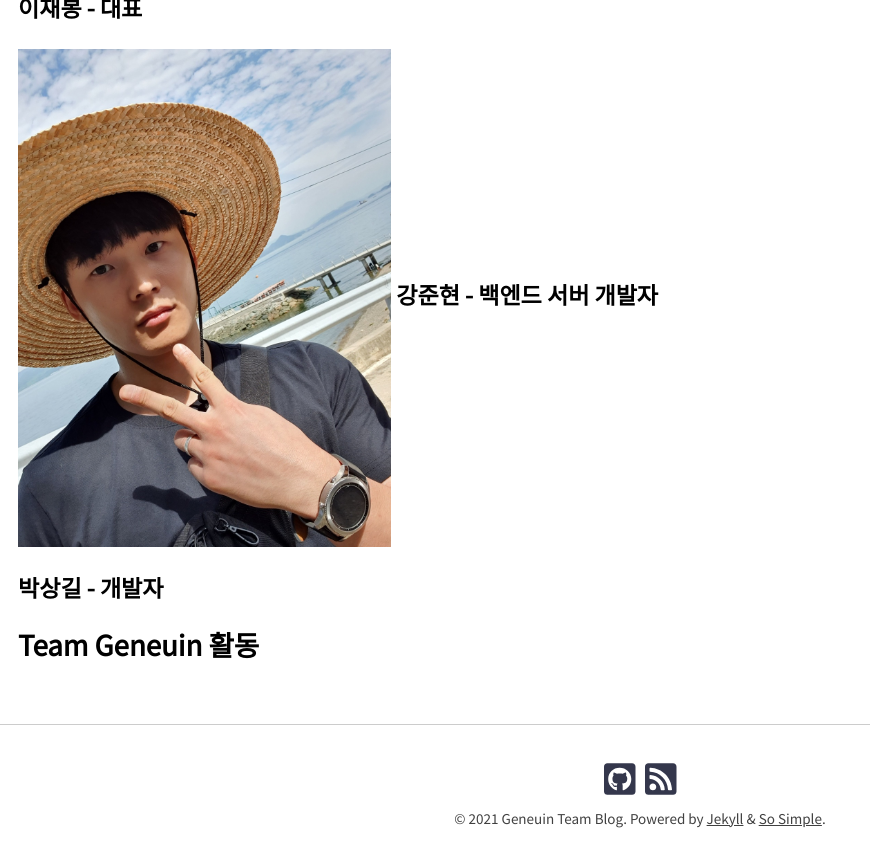
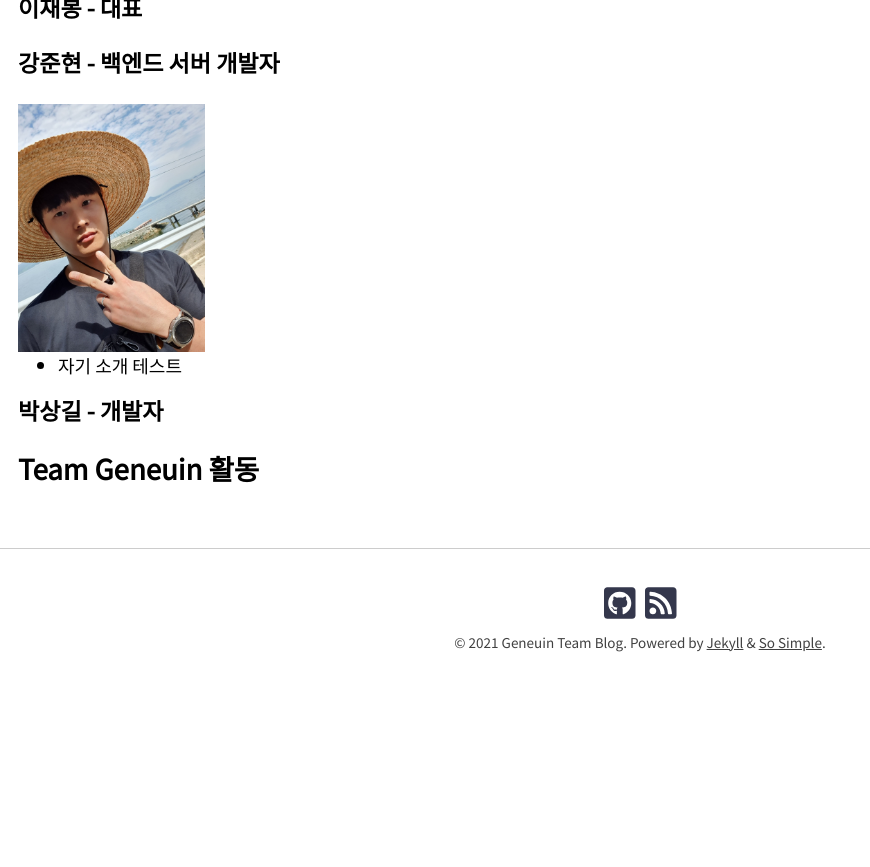
Before and after one commit to jblee-bong/bong.pos, a Jekyll site: the page built from _pages/about.md, in a window 1280 px wide and 900 px high, scrolled down 594 px. Shown: the top 867 px of the window, without its empty margins (0-870 px from the left). Built offline with Jekyll 4.4.1, drawn with Linux system fonts in a browser that asks for light colours; nearby versions of some CDN libraries; after the commit the page ends 1318 px from its top, so only the background shows below that.

Commit message:
Docs: 자기소개 테스트

```diff
--- a/_pages/about.md
+++ b/_pages/about.md
@@ -11,7 +11,12 @@ entries_layout: grid
 ## 멤버 소개
 ### 이재봉 - 대표
 
-### <img src="/images/members/junhyunny.jpg" width="30%"/> 강준현 - 백엔드 서버 개발자
+### 강준현 - 백엔드 서버 개발자
+<div>
+    <img src="/images/members/junhyunny.jpg" width="15%"/>
+</div>
+
+- 자기 소개 테스트
 
 ### 박상길 - 개발자
 
```
Also changed, not shown: _layouts/home.html (+9 -0 lines).
